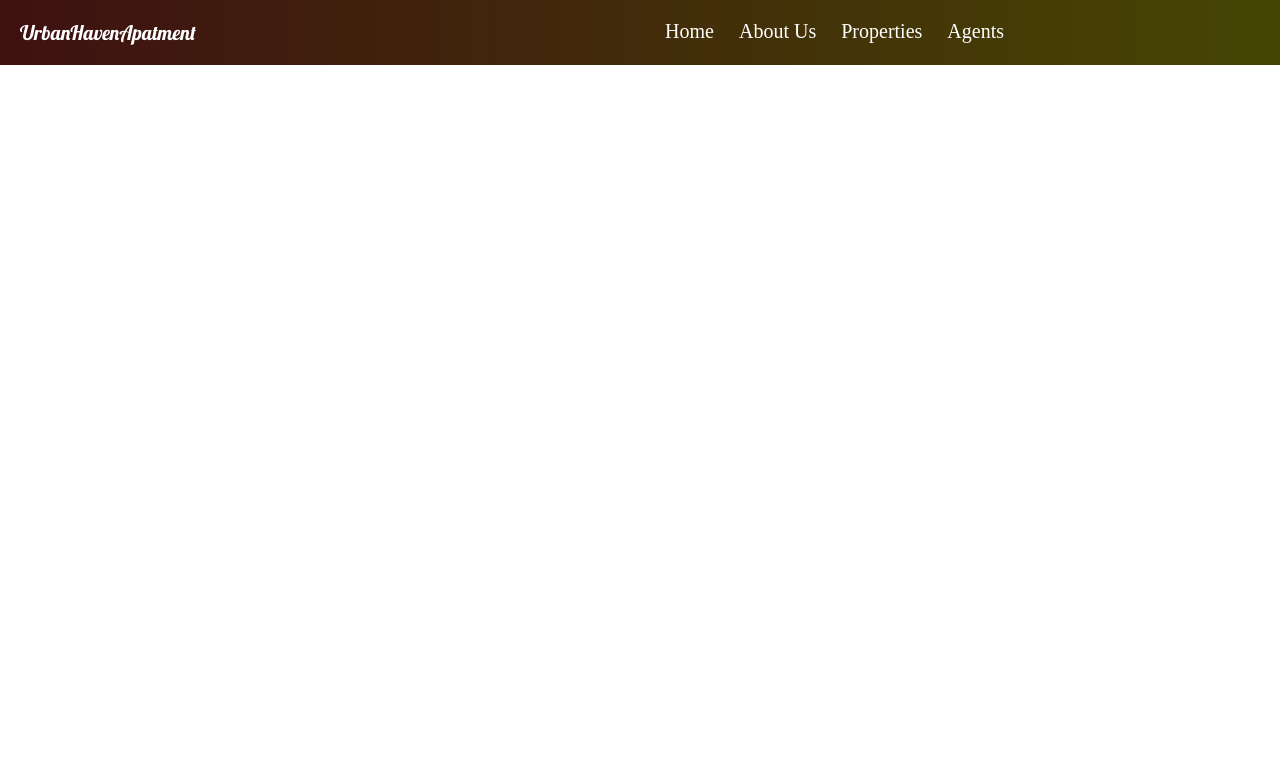
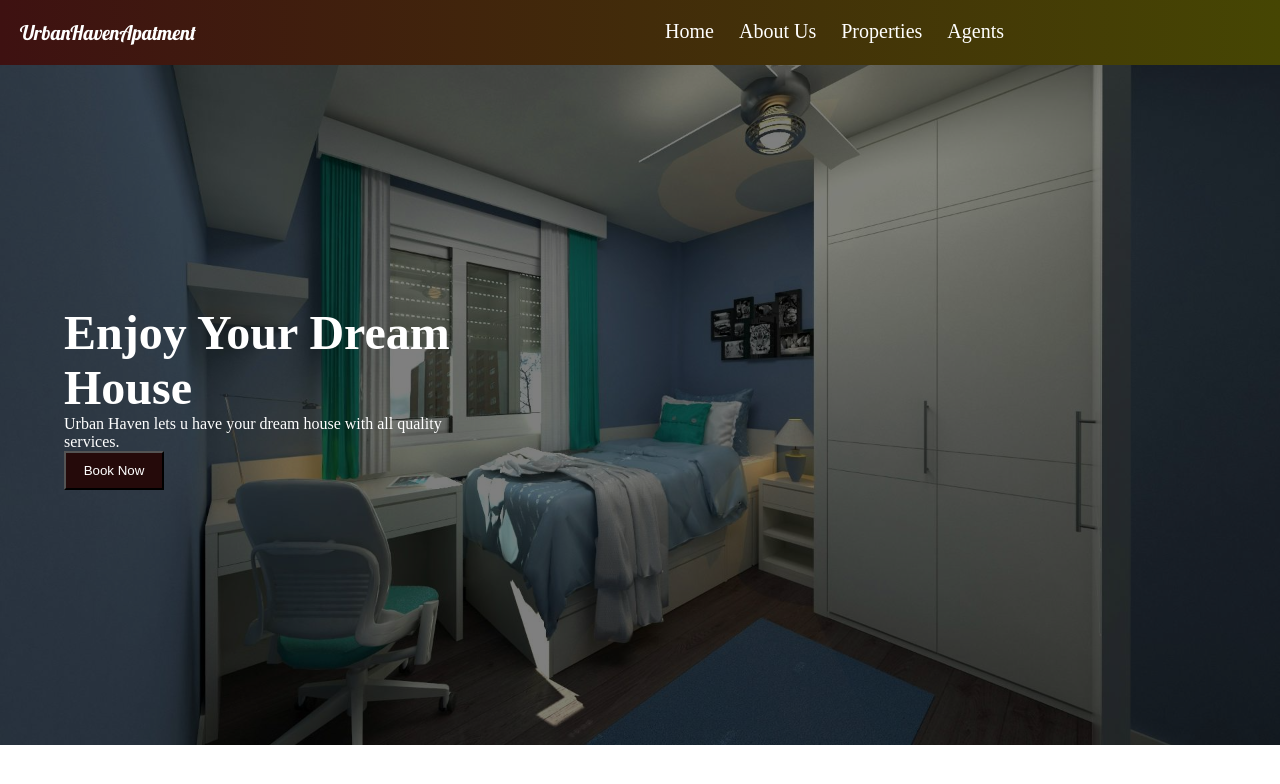
Before and after one commit to Davis-don/fictional-apartment, a website built with Vite: page index.html in a window 1280 px wide. Built offline with nearby package versions, Linux system fonts and the light colour scheme.

Commit message:
added hero section

```diff
--- a/index.html
+++ b/index.html
@@ -28,6 +28,16 @@
     </div>
   </div>
   <!-- End of header section -->
+   <!-- Start of hero section -->
+    <div class="hero-section-overall-container">
+      <div class="hero-section-text">
+        <p class="hero-section-intro-text">Enjoy Your Dream House</p>
+        <p style="color: white;">Urban Haven lets u have your dream house with all quality services.</p>
+
+        <button type="button" class="book-btn">Book Now</button>
+      </div>
+    </div>
+    <!-- End of hero section -->
 </div>
   </body>
 </html>
--- a/style.css
+++ b/style.css
@@ -82,3 +82,45 @@ display: none;
       }
     }
 /* End of header styling */
+
+/* Start of hero section styling */
+.hero-section-overall-container{
+  position: relative;
+width: 100%;
+height:85vh;
+background-image: url(./Images/pexels-pixabay-271695.jpg),linear-gradient(rgba(0, 0, 0, 0.5), rgba(0, 0, 0, 0.5));
+background-blend-mode: darken;
+background-position: bottom;
+background-size: cover;
+
+}
+.hero-section-text{
+  position: absolute;
+  z-index: +1;
+  width: 400px;
+  height: max-content;
+  top:30vh;
+  left: 5vw;
+}
+.hero-section-intro-text{
+  font-size:300%;
+  color:var(--color-white);
+  font-weight: bold;
+}
+.book-btn{
+width: 100px;
+padding: 10px;
+background-color: rgb(37, 10, 10);
+color: white;
+}
+@media screen and (max-width: 498px) {
+  .hero-section-text{
+  width: 80vw;
+  top:25vh
+  }
+  .hero-section-intro-text{
+  font-size: 200%;
+  }
+  }
+
+/* End of hero section styling */
```
Also changed, not shown: Images/pexels-pixabay-271695.jpg (added).
